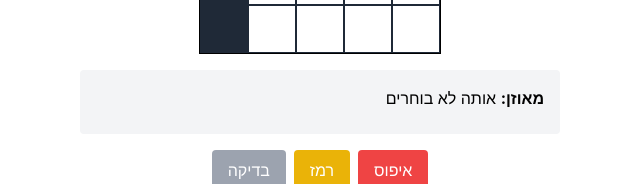
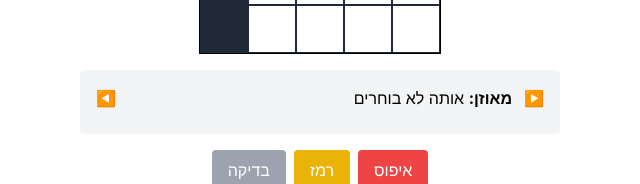
Before and after one commit to dotanrs/tashbezet, a React (Create React App) app: page / in a window 1280 px wide. Both pictures are taken after a click on the button "מתחילים?". Shown: the part 318-502 px from the top of the page, without its empty margins (320-960 px from the left). Built offline with nearby package versions, Linux system fonts and the light colour scheme.

Commit message:
Arrows to move between definitions

```diff
--- a/src/crossword-puzzle.tsx
+++ b/src/crossword-puzzle.tsx
@@ -203,6 +203,14 @@ const CrosswordPuzzle = () => {
     }
   };
 
+  const moveToNextDefinition = (forward: boolean) => {
+    if (!selected) return;
+    const { row: nextRow, col: nextCol, newDirection } = findNextDefinition(userGrid, selected.row, selected.col, direction, forward);
+    setSelected({ row: nextRow, col: nextCol });
+    setDirection(newDirection);
+    cellRefs.current[nextRow][nextCol]?.focus();
+  }
+
   const handleKeyDown = (e: React.KeyboardEvent<HTMLInputElement>) => {
     if (!selected) return;
 
@@ -212,10 +220,7 @@ const CrosswordPuzzle = () => {
     // Handle tab key
     if (e.key === 'Tab') {
       e.preventDefault(); // Prevent losing focus
-      const { row: nextRow, col: nextCol, newDirection } = findNextDefinition(userGrid, row, col, direction, e.shiftKey);
-      setSelected({ row: nextRow, col: nextCol });
-      setDirection(newDirection);
-      cellRefs.current[nextRow][nextCol]?.focus();
+      moveToNextDefinition(e.shiftKey);
       return;
     }
 
@@ -468,7 +473,12 @@ const CrosswordPuzzle = () => {
               />
 
               {/* Clues display */}
-              <div className="mb-4 p-4 bg-gray-100 rounded w-full direction-rtl text-right">
+              <div className="mb-4 p-4 bg-gray-100 rounded w-full direction-rtl text-right flex" style={{ direction: 'rtl' }}>
+              <div className="flex-none gap-20  cursor-pointer"
+              onClick={() => moveToNextDefinition(true)}>
+              {"▶️"}
+              </div>
+                <div className="flex-1 gap-2 px-3">
                 {selected && direction === 'across' && (
                   <div className="mb-2">
                     <span className="font-bold">מאוזן:</span> {currentConfig.rowClues[selected.row]}
@@ -479,6 +489,11 @@ const CrosswordPuzzle = () => {
                     <span className="font-bold">מאונך:</span> {currentConfig.columnClues[selected.col]}
                   </div>
                 )}
+                </div>
+                <div className="flex-none gap-20 cursor-pointer"
+                onClick={() => moveToNextDefinition(false)}>
+                 {"◀️"}
+              </div>
               </div>
 
               {/* Buttons section */}
```
